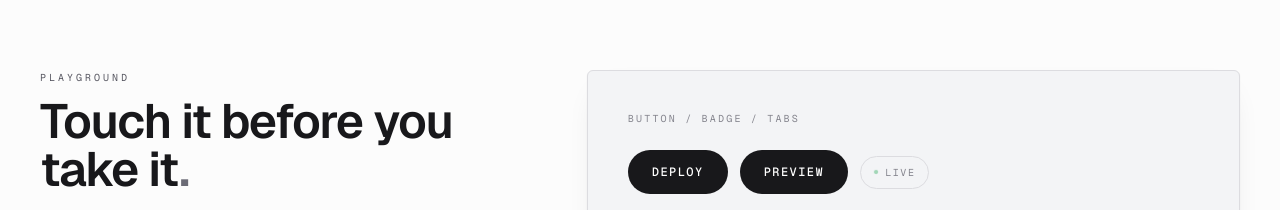
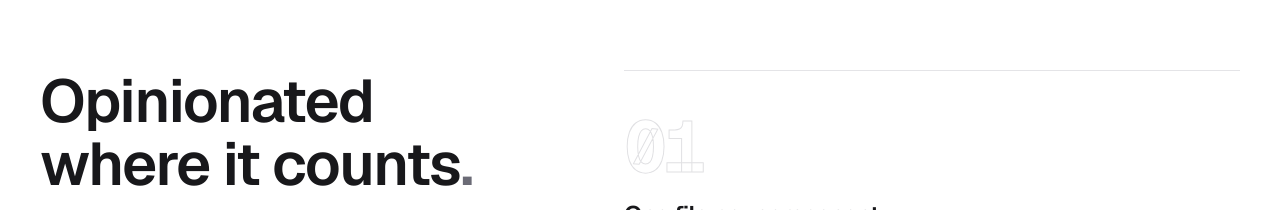
Before and after one commit to shivraj598/meroUI, a Next.js app: page / in a window 1280 px wide. Shown: the part 2590-2800 px from the top of the page. Built offline with nearby package versions, Linux system fonts and the light colour scheme.

Commit message:
feat: add Principles component to showcase design principles with editorial layout

```diff
--- /dev/null
+++ b/src/components/sections/Principles.tsx
@@ -0,0 +1,65 @@
+const ROWS = [
+  {
+    n: "01",
+    title: "One file per component",
+    desc: "Copy the source into your repo and it is yours — edit tokens, spacing, motion, whatever. No upstream to fight, no version to pin.",
+  },
+  {
+    n: "02",
+    title: "Zero runtime dependencies",
+    desc: "Nothing to audit, update, or break. Your bundle stays lean and your install finishes before your coffee does.",
+  },
+  {
+    n: "03",
+    title: "Accessible from the first render",
+    desc: "Keyboard-first, screen-reader-ready, AA contrast on every surface. Focus traps, roles, and labels are built in, not bolted on.",
+  },
+  {
+    n: "04",
+    title: "Typed to the teeth",
+    desc: "Strict TypeScript props on every primitive. Autocomplete that actually knows your UI, errors caught before the browser.",
+  },
+];
+
+/**
+ * Principles as an editorial two-column: sticky statement on the left,
+ * oversized outline numerals with body copy on the right.
+ */
+export function Principles() {
+  return (
+    <section id="why" className="border-t border-line px-6 py-16 md:px-10 md:py-24">
+      <div className="mx-auto grid w-full max-w-[1440px] gap-12 lg:grid-cols-[0.9fr_1.1fr] lg:gap-20">
+        <div className="lg:sticky lg:top-24 lg:self-start">
+          <h2 className="text-4xl font-semibold leading-[1.05] tracking-tight md:text-6xl">
+            Opinionated
+            <br />
+            where it counts<span className="text-dim">.</span>
+          </h2>
+          <p className="mt-5 max-w-sm text-sm leading-6 text-muted md:text-base">
+            Four guarantees that hold for every primitive, from button to
+            prompt bar. Everything else is yours to change.
+          </p>
+        </div>
+
+        <ol>
+          {ROWS.map((r) => (
+            <li
+              key={r.n}
+              className="group border-t border-line py-8 transition-colors last:border-b hover:bg-panel/50 md:py-10"
+            >
+              <span aria-hidden className="text-outline block font-mono text-6xl font-bold tracking-tighter opacity-70 transition-opacity group-hover:opacity-100 md:text-7xl">
+                {r.n}
+              </span>
+              <h3 className="mt-4 text-xl font-semibold tracking-tight text-ink md:text-2xl">
+                {r.title}
+              </h3>
+              <p className="mt-2 max-w-lg text-sm leading-6 text-muted md:text-base md:leading-7">
+                {r.desc}
+              </p>
+            </li>
+          ))}
+        </ol>
+      </div>
+    </section>
+  );
+}
```
